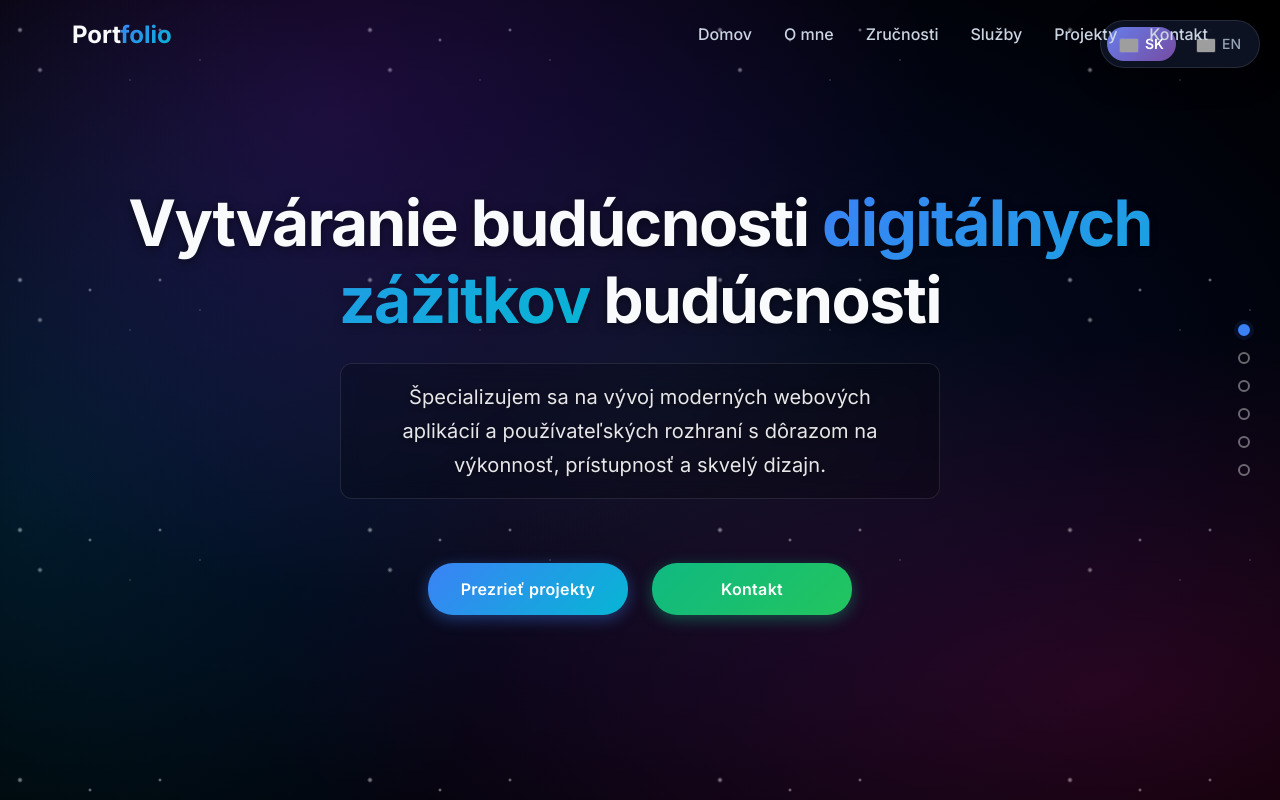
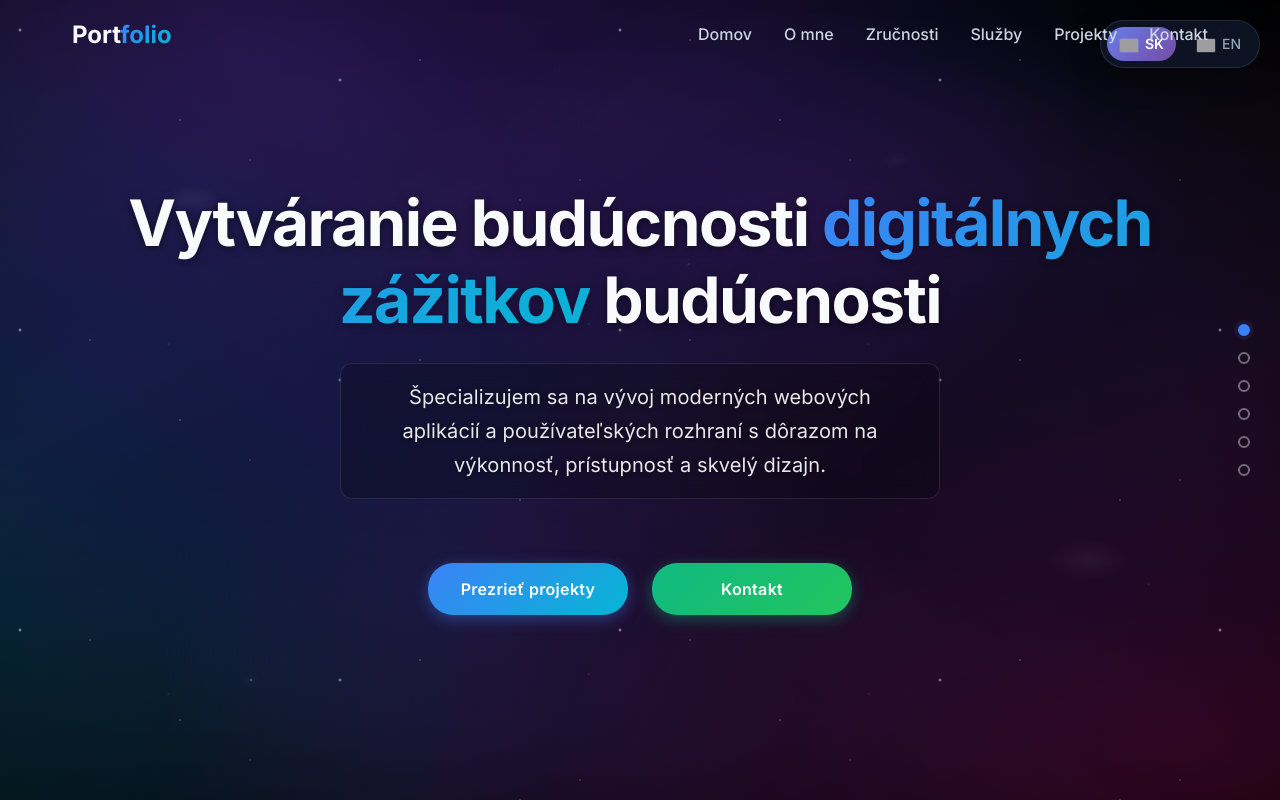
Before and after one commit to Mild-Solvent/DAV-portfolio, a Next.js app in the folder web/: page / in a window 1280 px wide. Shown: the top 800 px of the page. Built offline with nearby package versions, Linux system fonts and the light colour scheme; grey boxes are pictures that could not be loaded.

Commit message:
somethiung

```diff
--- a/web/src/components/Hero/Hero.tsx
+++ b/web/src/components/Hero/Hero.tsx
@@ -15,7 +15,9 @@ const HeroSection = styled.section`
   right: 0;
   z-index: 1;
   overflow: hidden;
-  background: radial-gradient(ellipse at center, #0B1426 0%, #020617 50%, #000000 100%);
+  background:
+    radial-gradient(ellipse at center, #0a0f1e 0%, #04081a 30%, #020617 60%, #000000 100%),
+    linear-gradient(180deg, rgba(0,0,0,0.9) 0%, rgba(4,8,26,0.95) 100%);
   width: 100%;
   box-sizing: border-box;
 `;
@@ -147,22 +149,50 @@ const SecondaryButton = styled(motion.button)`
   }
 `;
 
-// Simple background elements
+// Realistic space background layers
 const StarsLayer = styled.div`
   position: absolute;
   width: 100%;
   height: 100%;
   background-image:
-    radial-gradient(3px 3px at 20px 30px, #ffffff, transparent),
-    radial-gradient(3px 3px at 40px 70px, rgba(255,255,255,0.9), transparent),
-    radial-gradient(2px 2px at 90px 40px, #ffffff, transparent),
-    radial-gradient(1px 1px at 130px 80px, rgba(255,255,255,0.7), transparent),
-    radial-gradient(2px 2px at 160px 30px, #ffffff, transparent),
-    radial-gradient(1px 1px at 200px 60px, rgba(255,255,255,0.8), transparent);
+    /* Large bright stars */
+    radial-gradient(3px 3px at 20px 30px, rgba(255,255,255,1), transparent 2px),
+    radial-gradient(2px 2px at 180px 120px, rgba(255,255,255,0.9), transparent 1px),
+    radial-gradient(3px 3px at 340px 80px, rgba(255,255,255,0.95), transparent 2px),
+    radial-gradient(2px 2px at 520px 200px, rgba(255,255,255,0.85), transparent 1px),
+
+    /* Medium stars with slight color variations */
+    radial-gradient(2px 2px at 90px 40px, rgba(255,248,220,0.8), transparent 1px),
+    radial-gradient(1.5px 1.5px at 250px 160px, rgba(220,220,255,0.7), transparent 1px),
+    radial-gradient(2px 2px at 420px 60px, rgba(255,255,255,0.9), transparent 1px),
+    radial-gradient(1.5px 1.5px at 580px 180px, rgba(255,240,200,0.75), transparent 1px),
+
+    /* Small distant stars */
+    radial-gradient(1px 1px at 130px 80px, rgba(255,255,255,0.6), transparent 0.5px),
+    radial-gradient(1px 1px at 200px 60px, rgba(255,255,255,0.5), transparent 0.5px),
+    radial-gradient(0.5px 0.5px at 320px 140px, rgba(255,255,255,0.4), transparent 0.5px),
+    radial-gradient(1px 1px at 480px 100px, rgba(255,255,255,0.55), transparent 0.5px),
+    radial-gradient(0.5px 0.5px at 150px 220px, rgba(255,255,255,0.45), transparent 0.5px),
+
+    /* Very small background stars */
+    radial-gradient(0.5px 0.5px at 60px 120px, rgba(255,255,255,0.3), transparent 0.5px),
+    radial-gradient(0.5px 0.5px at 280px 40px, rgba(255,255,255,0.35), transparent 0.5px),
+    radial-gradient(0.5px 0.5px at 380px 220px, rgba(255,255,255,0.25), transparent 0.5px),
+    radial-gradient(0.5px 0.5px at 540px 120px, rgba(255,255,255,0.4), transparent 0.5px);
   background-repeat: repeat;
-  background-size: 350px 250px;
-  z-index: 1;
-  opacity: 0.6;
+  background-size: 600px 300px;
+  z-index: 2;
+  opacity: 0.8;
+  animation: twinkle 4s ease-in-out infinite alternate;
+
+  @keyframes twinkle {
+    0%, 100% {
+      opacity: 0.8;
+    }
+    50% {
+      opacity: 0.6;
+    }
+  }
 `;
 
 const NebulaLayer = styled.div`
@@ -172,10 +202,176 @@ const NebulaLayer = styled.div`
   top: -10%;
   left: -10%;
   background:
-    radial-gradient(ellipse 1000px 800px at 30% 20%, rgba(138, 43, 226, 0.2), transparent 60%),
-    radial-gradient(ellipse 1400px 600px at 80% 80%, rgba(255, 20, 147, 0.15), transparent 60%),
-    radial-gradient(ellipse 800px 1000px at 10% 60%, rgba(0, 191, 255, 0.12), transparent 60%);
+    /* Main nebula clouds */
+    radial-gradient(ellipse 1200px 900px at 25% 15%, rgba(138, 43, 226, 0.25), transparent 70%),
+    radial-gradient(ellipse 1600px 700px at 85% 85%, rgba(255, 20, 147, 0.18), transparent 65%),
+    radial-gradient(ellipse 900px 1200px at 5% 65%, rgba(0, 191, 255, 0.15), transparent 70%),
+
+    /* Secondary nebula wisps */
+    radial-gradient(ellipse 800px 400px at 60% 30%, rgba(147, 51, 234, 0.12), transparent 50%),
+    radial-gradient(ellipse 600px 800px at 40% 70%, rgba(79, 70, 229, 0.1), transparent 55%),
+    radial-gradient(ellipse 1000px 500px at 90% 40%, rgba(236, 72, 153, 0.08), transparent 60%),
+
+    /* Cosmic dust layers */
+    radial-gradient(ellipse 2000px 300px at 50% 20%, rgba(255, 255, 255, 0.02), transparent 70%),
+    radial-gradient(ellipse 1500px 400px at 20% 80%, rgba(255, 255, 255, 0.03), transparent 60%);
   z-index: 1;
+  animation: nebula-drift 20s linear infinite;
+
+  @keyframes nebula-drift {
+    0% {
+      transform: translateX(0) translateY(0) rotate(0deg);
+    }
+    25% {
+      transform: translateX(-5px) translateY(5px) rotate(0.5deg);
+    }
+    50% {
+      transform: translateX(5px) translateY(-3px) rotate(-0.3deg);
+    }
+    75% {
+      transform: translateX(-3px) translateY(-5px) rotate(0.2deg);
+    }
+    100% {
+      transform: translateX(0) translateY(0) rotate(0deg);
+    }
+  }
+`;
+
+// Add distant galaxy layer
+const GalaxyLayer = styled.div`
+  position: absolute;
+  width: 100%;
+  height: 100%;
+  background:
+    /* Distant spiral galaxy suggestions */
+    radial-gradient(ellipse 40px 20px at 15% 25%, rgba(255, 255, 255, 0.1), transparent 80%),
+    radial-gradient(ellipse 60px 30px at 85% 70%, rgba(255, 255, 255, 0.08), transparent 75%),
+    radial-gradient(ellipse 25px 15px at 70% 20%, rgba(255, 255, 255, 0.06), transparent 70%),
+
+    /* Cosmic dust lanes */
+    linear-gradient(45deg, transparent 40%, rgba(255, 255, 255, 0.015) 50%, transparent 60%),
+    linear-gradient(-30deg, transparent 60%, rgba(255, 255, 255, 0.02) 70%, transparent 80%);
+  z-index: 1;
+  opacity: 0.7;
+`;
+
+// Add moving stars layer for parallax effect
+const MovingStarsLayer = styled.div`
+  position: absolute;
+  width: 150%;
+  height: 150%;
+  top: -25%;
+  left: -25%;
+  background-image:
+    radial-gradient(1px 1px at 80px 90px, rgba(255,255,255,0.4), transparent 1px),
+    radial-gradient(1px 1px at 220px 180px, rgba(255,255,255,0.3), transparent 1px),
+    radial-gradient(0.5px 0.5px at 360px 60px, rgba(255,255,255,0.35), transparent 0.5px),
+    radial-gradient(1px 1px at 500px 200px, rgba(255,255,255,0.25), transparent 1px),
+    radial-gradient(0.5px 0.5px at 140px 240px, rgba(255,255,255,0.3), transparent 0.5px),
+    radial-gradient(1px 1px at 320px 120px, rgba(255,255,255,0.4), transparent 1px);
+  background-repeat: repeat;
+  background-size: 700px 350px;
+  z-index: 1;
+  animation: drift-stars 30s linear infinite;
+
+  @keyframes drift-stars {
+    0% {
+      transform: translateX(0) translateY(0);
+    }
+    100% {
+      transform: translateX(-50px) translateY(-25px);
+    }
+  }
+`;
+
+// Add shooting stars layer
+const ShootingStarsLayer = styled.div`
+  position: absolute;
+  width: 100%;
+  height: 100%;
+  overflow: hidden;
+  z-index: 3;
+
+  &::before {
+    content: '';
+    position: absolute;
+    width: 2px;
+    height: 2px;
+    background: rgba(255, 255, 255, 0.8);
+    border-radius: 50%;
+    box-shadow:
+      0 0 6px rgba(255, 255, 255, 0.8),
+      0 0 12px rgba(255, 255, 255, 0.4);
+    top: 20%;
+    right: -10px;
+    animation: shooting-star-1 8s linear infinite;
+  }
+
+  &::after {
+    content: '';
+    position: absolute;
+    width: 1px;
+    height: 1px;
+    background: rgba(255, 255, 255, 0.6);
+    border-radius: 50%;
+    box-shadow:
+      0 0 4px rgba(255, 255, 255, 0.6),
+      0 0 8px rgba(255, 255, 255, 0.3);
+    top: 70%;
+    right: -10px;
+    animation: shooting-star-2 12s linear infinite;
+    animation-delay: -4s;
+  }
+
+  @keyframes shooting-star-1 {
+    0% {
+      transform: translateX(0) translateY(0) rotate(45deg);
+      opacity: 0;
+    }
+    10% {
+      opacity: 1;
+      box-shadow:
+        0 0 6px rgba(255, 255, 255, 0.8),
+        0 0 12px rgba(255, 255, 255, 0.4),
+        -100px 100px 20px rgba(255, 255, 255, 0.1);
+    }
+    70% {
+      opacity: 1;
+      box-shadow:
+        0 0 6px rgba(255, 255, 255, 0.8),
+        0 0 12px rgba(255, 255, 255, 0.4),
+        -100px 100px 20px rgba(255, 255, 255, 0.1);
+    }
+    100% {
+      transform: translateX(-1200px) translateY(600px) rotate(45deg);
+      opacity: 0;
+    }
+  }
+
+  @keyframes shooting-star-2 {
+    0% {
+      transform: translateX(0) translateY(0) rotate(30deg);
+      opacity: 0;
+    }
+    15% {
+      opacity: 1;
+      box-shadow:
+        0 0 4px rgba(255, 255, 255, 0.6),
+        0 0 8px rgba(255, 255, 255, 0.3),
+        -80px 60px 15px rgba(255, 255, 255, 0.08);
+    }
+    85% {
+      opacity: 1;
+      box-shadow:
+        0 0 4px rgba(255, 255, 255, 0.6),
+        0 0 8px rgba(255, 255, 255, 0.3),
+        -80px 60px 15px rgba(255, 255, 255, 0.08);
+    }
+    100% {
+      transform: translateX(-1000px) translateY(500px) rotate(30deg);
+      opacity: 0;
+    }
+  }
 `;
 
 const Hero: React.FC = () => {
@@ -192,8 +388,11 @@ const Hero: React.FC = () => {
 
   return (
     <HeroSection id="hero">
+      <MovingStarsLayer />
+      <GalaxyLayer />
+      <NebulaLayer />
       <StarsLayer />
-      <NebulaLayer />
+      <ShootingStarsLayer />
 
       <HeroContainer>
         <HeroTitle
```
